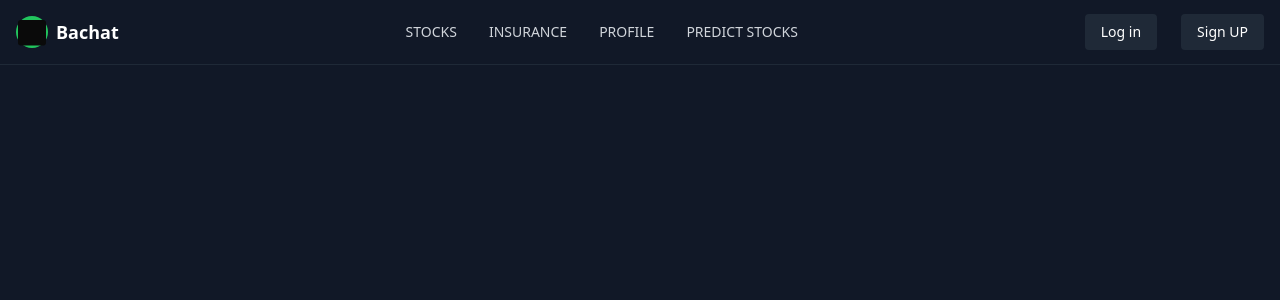
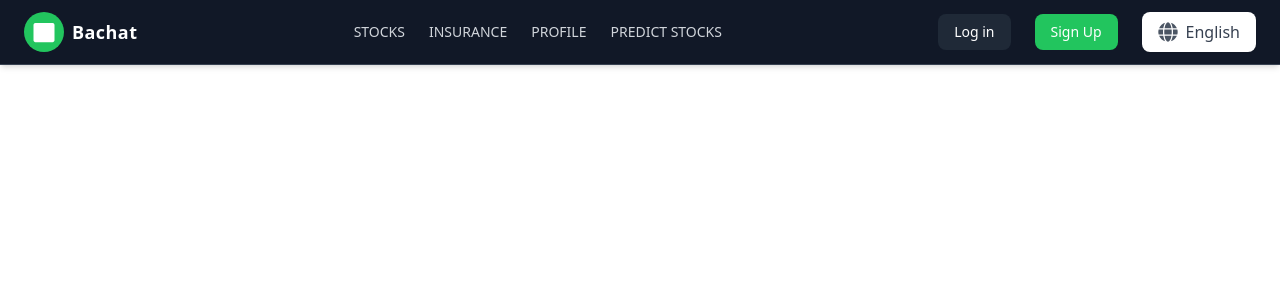
Before and after one commit to Tanmay-Mirgal/ALPHA-SECURE, a React (Vite) app in the folder frontend/: page /contact in a window 1280 px wide. Shown: the top 300 px of the page. Built offline with nearby package versions, Linux system fonts and the light colour scheme.

Commit message:
multilingual

```diff
--- a/frontend/index.html
+++ b/frontend/index.html
@@ -4,10 +4,35 @@
     <meta charset="UTF-8" />
     <link rel="icon" type="image/svg+xml" href="/vite.svg" />
     <meta name="viewport" content="width=device-width, initial-scale=1.0" />
-    <title>Vite + React</title>
+    <title>BACHAT -- FINANACE PLATFORM</title>
+    <style>
+      .skiptranslate {
+        display: none !important;
+      }
+      .goog-te-banner-frame {
+        display: none !important;
+      }
+      body {
+        top: 0px !important;
+      }
+    </style>
   </head>
-  <body class="bg-gray-900">
+  <body>
     <div id="root"></div>
+    <div id="google_translate_element"></div>
     <script type="module" src="/src/main.jsx"></script>
+    <script>
+      function googleTranslateElementInit() {
+        new google.translate.TranslateElement(
+          {
+            pageLanguage: 'en',
+            includedLanguages: 'en,hi,mr,bn,gu,kn',
+            autoDisplay: false,
+          },
+          'google_translate_element'
+        );
+      }
+    </script>
+    <script src="//translate.google.com/translate_a/element.js?cb=googleTranslateElementInit"></script>
   </body>
 </html>
--- a/frontend/src/App.jsx
+++ b/frontend/src/App.jsx
@@ -1,11 +1,8 @@
-
-import { Route, Routes, Navigate } from "react-router-dom";
+import { Route, Routes, Link } from "react-router-dom";
 import Home from "./pages/Home/Home";
 import Login from "./pages/Login/Login";
 import Signup from "./pages/Signup/Signup";
-// import ProfilePage from "./pages/Profile/Profile";
-import { ToastContainer } from "react-toastify";
-import 'react-toastify/dist/ReactToastify.css';
+import "react-toastify/dist/ReactToastify.css";
 import StockPage from "./pages/Stock/StockPage";
 import Insurance from "./pages/Stock/Insurance";
 import Prediction from "./pages/prediction/Prediction";
@@ -14,52 +11,33 @@ import Profile from "./pages/Profile/Profile";
 import EKYCForm from "./pages/Profile/EKYC_form";
 import { Toaster } from "react-hot-toast";
 import Header from "./components/Header/Header";
+import LanguageSelector from "./components/LanguageSelector"; // Language Selector Import
+import { FaBars } from "react-icons/fa";
+import { useState } from "react";
 
 function App() {
+  const [isMenuOpen, setIsMenuOpen] = useState(false);
 
   return (
     <>
-     <Header/>
+      {/* Header */}
+      <Header />
+
+      {/* Toaster for Notifications */}
+      <Toaster />
+
+      {/* Routes */}
       <Routes>
         <Route path="/" element={<Home />} />
-        <Route
-          path="/login"
-          element={ <Login /> }
-        />
-        <Route
-          path="/signup"
-          element={<Signup /> }
-        />
-        <Route
-          path="/stock"
-          element={<StockPage /> }
-        />
-        <Route
-          path="/insurance"
-          element={<Insurance /> }
-        />
-         <Route
-          path="/predict"
-          element={<Prediction /> }
-        />
-        <Route
-          path="/dashboard"
-          element={<Dashboard /> }
-        />
-        <Route
-          path="/profile"
-          element={<Profile/> }
-        />
-        <Route
-          path="/e-kyc"
-          element={<EKYCForm/> }
-        />
-
-        {/* <Route path="*" element={<Error />} /> */}
+        <Route path="/login" element={<Login />} />
+        <Route path="/signup" element={<Signup />} />
+        <Route path="/stock" element={<StockPage />} />
+        <Route path="/insurance" element={<Insurance />} />
+        <Route path="/prediction" element={<Prediction />} />
+        <Route path="/dashboard" element={<Dashboard />} />
+        <Route path="/profile" element={<Profile />} />
+        <Route path="/ekyc-form" element={<EKYCForm />} />
       </Routes>
-        {/* <Footer /> */}
-        {/* <ToastContainer /> */}
-      <Toaster position="bottom-right" />
     </>
   );
 }
--- a/frontend/src/components/Header/Header.jsx
+++ b/frontend/src/components/Header/Header.jsx
@@ -1,102 +1,84 @@
-// import React from "react";
-// import { Link, NavLink } from "react-router-dom";
-
-// const Header = () => {
-//   return (
-//     <header className="sticky top-0 z-50 w-full border-b border-[hsla(240,4.9%,83.9%,0.5)] backdrop-blur bg-gradient-to-b from-slate-950 to-slate-900 text-slate-50">
-//       <div className="container max-w-[1500px] mx-auto h-16 px-4 flex justify-evenly items-center">
-//         <div className="flex items-center">
-//         {/* Logo */}
-//         <Link to="/">
-//           <h2 className="text-white text-2xl">Bachat</h2>
-//         </Link>
-//       </div>
-//       <div>
-//                 {/* Navigation */}
-//                 <nav className="flex items-center space-x-6">
-//           <NavLink to="/about" className="py-2 text-base duration-200">
-//            Stock
-//           </NavLink>
-//           <NavLink to="/services" className="py-2 text-base duration-200">
-//           Insurance
-//           </NavLink>
-//           <NavLink to="/contact" className="py-2 text-base duration-200">
-//            Profile
-//           </NavLink>
-//           <NavLink to="/contact" className="py-2 text-base duration-200">
-//             Predict Stocks!
-//           </NavLink>
-//         </nav>
-//       </div>
-//       <div className="flex items-center gap-4 justify-center">
-//         {/* Login Button */}
-//         <Link to="/login">
-//           <button className="px-4 py-2 text-sm font-semibold text-white bg-amber-500 rounded-lg hover:bg-amber-600  hover:underline">
-//             Login
-//           </button>
-//         </Link>
-//         <Link to="/signup">
-//           <button className="px-4 py-2 text-sm font-semibold text-white bg-amber-500 rounded-lg hover:bg-amber-600 hover:underline">
-//            Sign Up
-//           </button>
-//         </Link>
-//       </div>
-//       </div>
-//     </header>
-//   );
-// };
-
-// export default Header;
-
-import React from "react";
+import React, { useState } from "react";
 import { Link, NavLink } from "react-router-dom";
+import { FaBars, FaTimes } from "react-icons/fa";
+import LanguageSelector from "../LanguageSelector";
 
 const Header = () => {
+  const [isMenuOpen, setIsMenuOpen] = useState(false);
+
   return (
-    <header className="sticky top-0 z-50 w-full border-b border-gray-800 bg-gray-900">
-      <div className="container mx-auto px-4 flex items-center justify-between h-16">
-        <div className="flex items-center">
+    <header className="sticky top-0 z-50 w-full border-b border-gray-700 bg-gray-900 shadow-md">
+      <div className="container mx-auto px-6 flex items-center justify-between h-16">
         {/* Logo */}
         <Link to="/" className="flex items-center">
-            <div className="h-8 w-8 rounded-full bg-green-500 flex items-center justify-center mr-2">
-              <svg xmlns="http://www.w3.org/2000/svg" viewBox="0 0 24 24" fill="currentColor" >
+          <div className="h-10 w-10 rounded-full bg-green-500 flex items-center justify-center mr-2">
+            <svg xmlns="http://www.w3.org/2000/svg" viewBox="0 0 24 24" fill="currentColor" className="h-6 w-6 text-white">
               <path d="M3.375 3C2.339 3 1.5 3.84 1.5 4.875V20.25C1.5 21.285 2.339 22.125 3.375 22.125H20.625C21.661 22.125 22.5 21.285 22.5 20.25V4.875C22.5 3.84 21.661 3 20.625 3H3.375zM9 14.25H6.75v1.5H9v-1.5zm0-3H6.75v1.5H9v-1.5zM9 8.25H6.75v1.5H9v-1.5zm9.75 6H15v1.5h3.75v-1.5zm0-3H15v1.5h3.75v-1.5zm0-3H15v1.5h3.75v-1.5z" />
             </svg>
           </div>
-            <span className="text-lg font-semibold text-white">Bachat</span>
+          <span className="text-lg font-semibold text-white tracking-wide">Bachat</span>
         </Link>
-        </div>
 
-        {/* Navigation */}
-        <nav className="hidden md:flex space-x-8">
-          <NavLink to="/stock" className="text-sm text-gray-300 hover:text-white transition-colors">
+        {/* Desktop Navigation */}
+        <nav className="hidden md:flex space-x-6">
+          <NavLink to="/stock" className="text-sm text-gray-300 hover:text-green-400 transition-all">
             STOCKS
           </NavLink>
-          <NavLink to="/insurance" className="text-sm text-gray-300 hover:text-white transition-colors">
+          <NavLink to="/insurance" className="text-sm text-gray-300 hover:text-green-400 transition-all">
             INSURANCE
           </NavLink>
-          <NavLink to="/profile" className="text-sm text-gray-300 hover:text-white transition-colors">
+          <NavLink to="/profile" className="text-sm text-gray-300 hover:text-green-400 transition-all">
             PROFILE
           </NavLink>
-          <NavLink to="/predict" className="text-sm text-gray-300 hover:text-white transition-colors">
+          <NavLink to="/prediction" className="text-sm text-gray-300 hover:text-green-400 transition-all">
             PREDICT STOCKS
           </NavLink>
         </nav>
 
-        {/* Login Button */}
-        <div className="flex items-center gap-6">
+        {/* Right side: Login, Signup, Language Selector */}
+        <div className="hidden md:flex items-center gap-6">
           <Link to="/login">
-            <button className="px-4 py-2 text-sm font-medium text-white bg-gray-800 rounded hover:bg-gray-700 transition-colors">
+            <button className="px-4 py-2 text-sm font-medium text-white bg-gray-800 rounded-lg hover:bg-green-500 transition-all">
               Log in
             </button>
           </Link>
           <Link to="/signup">
-            <button className="px-4 py-2 text-sm font-medium text-white bg-gray-800 rounded hover:bg-gray-700 transition-colors">
-              Sign UP
+            <button className="px-4 py-2 text-sm font-medium text-white bg-green-500 rounded-lg hover:bg-green-600 transition-all">
+              Sign Up
             </button>
           </Link>
+          <LanguageSelector />
         </div>
+
+        {/* Mobile Menu Button */}
+        <button
+          onClick={() => setIsMenuOpen(!isMenuOpen)}
+          className="md:hidden p-2 rounded-md text-white hover:bg-gray-800 transition"
+        >
+          {isMenuOpen ? <FaTimes size={22} /> : <FaBars size={22} />}
+        </button>
       </div>
+
+      {/* Mobile Navigation */}
+      {isMenuOpen && (
+        <nav className="md:hidden bg-gray-800 text-white py-4 px-6 absolute top-16 left-0 w-full shadow-lg">
+          <NavLink to="/stock" onClick={() => setIsMenuOpen(false)} className="block py-2 text-sm hover:text-green-400">
+            STOCKS
+          </NavLink>
+          <NavLink to="/insurance" onClick={() => setIsMenuOpen(false)} className="block py-2 text-sm hover:text-green-400">
+            INSURANCE
+          </NavLink>
+          <NavLink to="/profile" onClick={() => setIsMenuOpen(false)} className="block py-2 text-sm hover:text-green-400">
+            PROFILE
+          </NavLink>
+          <NavLink to="/prediction" onClick={() => setIsMenuOpen(false)} className="block py-2 text-sm hover:text-green-400">
+            PREDICT STOCKS
+          </NavLink>
+          <div className="mt-4">
+            <LanguageSelector />
+          </div>
+        </nav>
+      )}
     </header>
   );
 };
--- /dev/null
+++ b/frontend/src/components/LanguageSelector.jsx
@@ -0,0 +1,75 @@
+import React from 'react';
+import { FaGlobe } from 'react-icons/fa';
+
+
+
+const languages= [
+  { code: 'en', name: 'English', nativeName: 'English' },
+  { code: 'hi', name: 'Hindi', nativeName: 'हिंदी' },
+  { code: 'mr', name: 'Marathi', nativeName: 'मराठी' },
+  { code: 'bn', name: 'Bengali', nativeName: 'বাংলা' },
+  { code: 'gu', name: 'Gujarati', nativeName: 'ગુજરાતી' },
+  { code: 'kn', name: 'Kannada', nativeName: 'ಕನ್ನಡ' },
+];
+
+export  default function LanguageSelector() {
+  const [isOpen, setIsOpen] = React.useState(false);
+  const [currentLang, setCurrentLang] = React.useState('en');
+
+  const changeLanguage = (langCode) => {
+    const select = document.querySelector('.goog-te-combo') ;
+    if (select) {
+      select.value = langCode;
+      select.dispatchEvent(new Event('change'));
+      setCurrentLang(langCode);
+    }
+    setIsOpen(false);
+  };
+
+  // Initialize Google Translate
+  React.useEffect(() => {
+    const interval = setInterval(() => {
+      const select = document.querySelector('.goog-te-combo');
+      if (select) {
+        // Move the select element to our container
+        const container = document.getElementById('google_translate_element');
+        if (container && !container.contains(select)) {
+          container.appendChild(select);
+          clearInterval(interval);
+        }
+      }
+    }, 100);
+
+    return () => clearInterval(interval);
+  }, []);
+
+  return (
+    <div className="relative">
+      <button
+        onClick={() => setIsOpen(!isOpen)}
+        className="flex items-center space-x-2 bg-white px-4 py-2 rounded-lg shadow-sm hover:shadow-md transition-all duration-200"
+      >
+        <FaGlobe className="w-5 h-5 text-gray-600" />
+        <span className="text-gray-700">
+          {languages.find(lang => lang.code === currentLang)?.nativeName}
+        </span>
+      </button>
+
+      {isOpen && (
+        <div className="absolute top-full mt-2 right-0 bg-white rounded-lg shadow-lg py-2 w-48 z-50">
+          {languages.map((language) => (
+            <button
+              key={language.code}
+              onClick={() => changeLanguage(language.code)}
+              className={`w-full text-left px-4 py-2 hover:bg-gray-100 transition-colors duration-150
+                ${currentLang === language.code ? 'bg-gray-50 font-medium' : ''}`}
+            >
+              <span className="block text-sm">{language.nativeName}</span>
+              <span className="block text-xs text-gray-500">{language.name}</span>
+            </button>
+          ))}
+        </div>
+      )}
+    </div>
+  );
+}
--- a/frontend/src/pages/Home/Home.jsx
+++ b/frontend/src/pages/Home/Home.jsx
@@ -27,7 +27,7 @@ const LandingPage = () => {
             </div>
             <div className="w-full md:w-2/5">
               <div className="bg-gray-800 p-2 rounded-xl shadow-2xl">
-                <img src="./public/download_99.20634920634922.svg" alt="Financial Dashboard" className="rounded-lg w-full" />
+                <img src="/download_99.20634920634922.svg" alt="Financial Dashboard" className="rounded-lg w-full" />
               </div>
             </div>
           </div>
```
Lines whose indentation alone changed are shown as unchanged.
